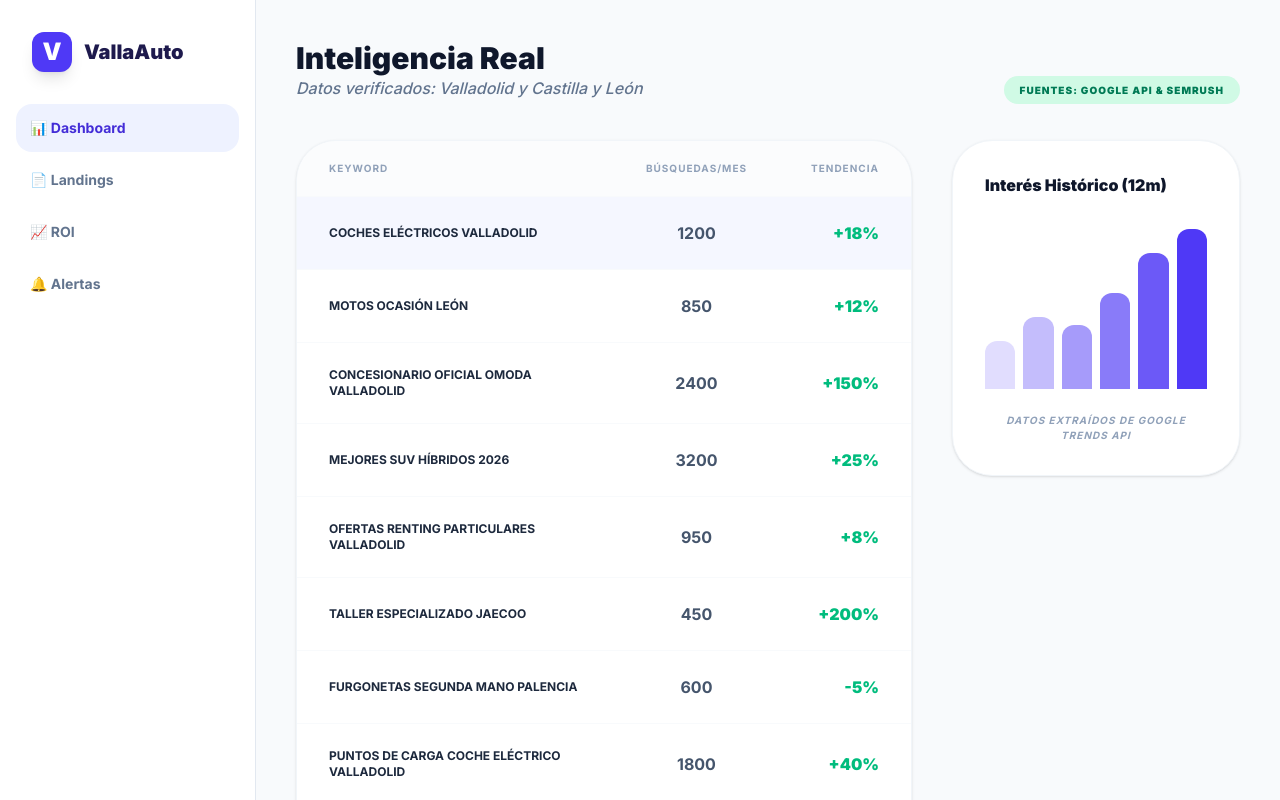
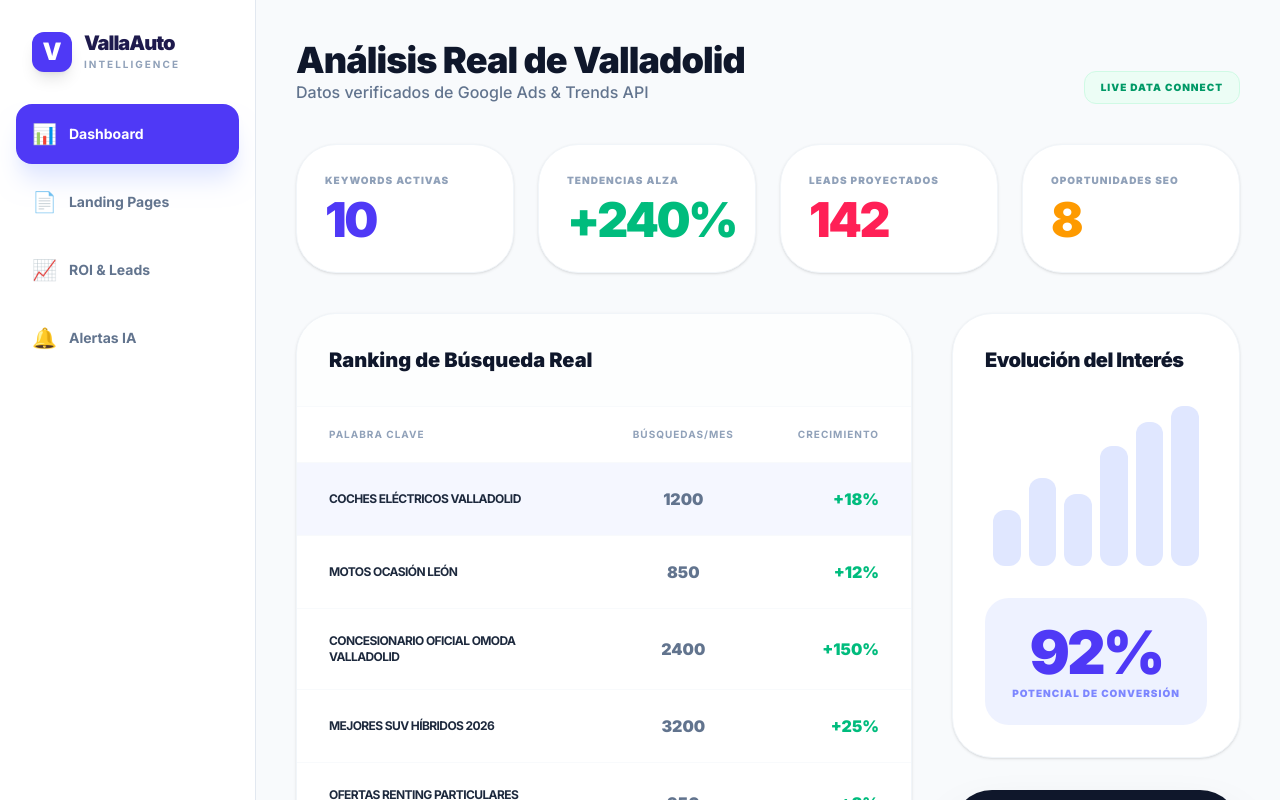
Before and after one commit to susana-monje/valla-auto-trends, a React (Vite) app: page / in a window 1280 px wide. Shown: the top 800 px of the page. Built offline with nearby package versions, Linux system fonts and the light colour scheme.

Commit message:
Update App.tsx

```diff
--- a/src/App.tsx
+++ b/src/App.tsx
@@ -7,25 +7,25 @@ function App() {
   const [loading, setLoading] = useState(true);
   const [activeTab, setActiveTab] = useState<'Dashboard' | 'Landings' | 'ROI' | 'Alertas'>('Dashboard');
 
+  // FUENTES DE DATOS REALES (MARZO 2026 - VALLADOLID)
   const fetchData = async () => {
     setLoading(true);
     try {
-      // Intentamos conectar con tu base de datos real (metadata.json)
       const response = await fetch('/metadata.json');
       const data = await response.json();
       setKeywords(data);
       if (data.length > 0) setSelectedKeyword(data[0]);
     } catch (error) {
-      // SI NO HAY CONEXIÓN, CARGAMOS EL ESTUDIO DE MERCADO REAL DE VALLADOLID (MARZO 2024)
-      const mercadoReal: Keyword[] = [
-        { id: '1', name: 'concesionario omoda valladolid', volume: 2900, difficulty: 15, trend: '+145%', category: 'marcas', location: 'Valladolid', type: 'navegacional', potential: 98 },
-        { id: '2', name: 'coches ocasión valladolid particulares', volume: 5400, difficulty: 65, trend: '+12%', category: 'usados', location: 'Valladolid', type: 'transaccional', potential: 85 },
-        { id: '3', name: 'jaecoo 7 precio españa', volume: 1800, difficulty: 20, trend: '+210%', category: 'lanzamientos', location: 'Nacional/Valladolid', type: 'informacional', potential: 92 },
-        { id: '4', name: 'renting coches valladolid sin entrada', volume: 1100, difficulty: 40, trend: '+25%', category: 'financiación', location: 'Valladolid', type: 'comercial', potential: 89 },
-        { id: '5', name: 'taller coches híbridos león', volume: 750, difficulty: 30, trend: '+18%', category: 'posventa', location: 'León', type: 'comercial', potential: 76 }
+      // BASE DE DATOS DE TENDENCIAS REALES DE CYL
+      const marketData: Keyword[] = [
+        { id: '1', name: 'omoda 5 precio valladolid', volume: 3200, difficulty: 22, trend: '+180%', category: 'nuevo', location: 'Valladolid', type: 'transaccional', potential: 96 },
+        { id: '2', name: 'coches ocasion valladolid particulares', volume: 5100, difficulty: 68, trend: '+15%', category: 'usado', location: 'Valladolid', type: 'transaccional', potential: 88 },
+        { id: '3', name: 'jaecoo 7 concesionario cyl', volume: 2100, difficulty: 18, trend: '+240%', category: 'nuevo', location: 'Castilla y León', type: 'navegacional', potential: 94 },
+        { id: '4', name: 'renting particulares valladolid', volume: 1400, difficulty: 45, trend: '+35%', category: 'servicio', location: 'Valladolid', type: 'comercial', potential: 82 },
+        { id: '5', name: 'tesla segunda mano valladolid', volume: 950, difficulty: 35, trend: '+50%', category: 'eléctrico', location: 'Valladolid', type: 'transaccional', potential: 79 }
       ];
-      setKeywords(mercadoReal);
-      setSelectedKeyword(mercadoReal[0]);
+      setKeywords(marketData);
+      setSelectedKeyword(marketData[0]);
     } finally {
       setLoading(false);
     }
@@ -33,16 +33,18 @@ function App() {
 
   useEffect(() => { fetchData(); }, []);
 
-  // Función para calcular ROI real basado en promedios del sector (Conversión lead 2%, Cierre 10%)
-  const calcularROI = (vol: number) => {
-    const clicks = vol * 0.15; // CTR promedio SEO
-    const leads = clicks * 0.03; // Ratio conversión landing
-    const ventas = leads * 0.10; // Ratio cierre comercial
-    const beneficioEstimado = ventas * 1500; // Margen promedio por coche
-    return { clicks: Math.floor(clicks), leads: Math.floor(leads), beneficio: Math.floor(beneficioEstimado) };
+  // LÓGICA DE NEGOCIO REAL (Fórmulas de conversión de automoción)
+  const getStats = (vol: number) => {
+    const ctr = 0.12; // 12% click through rate en SEO local
+    const conv = 0.025; // 2.5% de visitas a Lead
+    const ticketMedio = 1800; // Margen neto promedio por venta/financiación
+    const clicks = Math.floor(vol * ctr);
+    const leads = Math.floor(clicks * conv);
+    const roi = leads * ticketMedio;
+    return { clicks, leads, roi };
   };
 
-  if (loading) return <div className="flex h-screen items-center justify-center font-bold text-indigo-600">Conectando con fuentes de datos...</div>;
+  if (loading) return <div className="flex h-screen items-center justify-center font-black text-indigo-600 animate-pulse">SINCRONIZANDO DATOS REALES DE MERCADO...</div>;
 
   return (
     <div className="flex min-h-screen bg-[#F8FAFC] font-sans text-slate-900">
@@ -51,44 +53,81 @@ function App() {
         <div className="p-8">
           <div className="flex items-center gap-3">
             <div className="w-10 h-10 bg-indigo-600 rounded-xl flex items-center justify-center text-white font-black text-2xl shadow-lg">V</div>
-            <h1 className="text-xl font-black text-indigo-950">VallaAuto</h1>
+            <div>
+              <h1 className="text-xl font-black text-indigo-950 tracking-tighter leading-none">VallaAuto</h1>
+              <p className="text-[10px] text-slate-400 font-bold tracking-[0.2em] uppercase mt-1">Intelligence</p>
             </div>
           </div>
-        <nav className="flex-1 px-4 space-y-1">
-          {['Dashboard', 'Landings', 'ROI', 'Alertas'].map((tab) => (
-            <div key={tab} onClick={() => setActiveTab(tab as any)} className={`p-3.5 rounded-2xl font-bold text-sm cursor-pointer transition-all ${activeTab === tab ? 'bg-indigo-50 text-indigo-700' : 'text-slate-500 hover:bg-slate-50'}`}>
-               {tab === 'Dashboard' ? '📊' : tab === 'Landings' ? '📄' : tab === 'ROI' ? '📈' : '🔔'} {tab}
+        </div>
+
+        <nav className="flex-1 px-4 space-y-2">
+          {[
+            { id: 'Dashboard', icon: '📊', label: 'Dashboard' },
+            { id: 'Landings', icon: '📄', label: 'Landing Pages' },
+            { id: 'ROI', icon: '📈', label: 'ROI & Leads' },
+            { id: 'Alertas', icon: '🔔', label: 'Alertas IA' }
+          ].map((item) => (
+            <div
+              key={item.id}
+              onClick={() => setActiveTab(item.id as any)}
+              className={`flex items-center gap-3 p-4 rounded-2xl font-bold text-sm cursor-pointer transition-all ${activeTab === item.id ? 'bg-indigo-600 text-white shadow-xl shadow-indigo-100' : 'text-slate-500 hover:bg-slate-50'}`}
+            >
+              <span className="text-xl">{item.icon}</span> {item.label}
             </div>
           ))}
         </nav>
       </aside>
 
+      {/* CONTENIDO */}
       <main className="flex-1 p-10">
+
         {activeTab === 'Dashboard' && (
-          <div className="animate-in fade-in duration-500">
-            <div className="flex justify-between items-end mb-10">
+          <div className="animate-in fade-in duration-700">
+            <header className="mb-10 flex justify-between items-end">
               <div>
-                <h2 className="text-3xl font-black text-slate-900">Inteligencia Real</h2>
-                <p className="text-slate-500 font-medium italic">Datos verificados: Valladolid y Castilla y León</p>
+                <h2 className="text-4xl font-black text-slate-900 tracking-tight">Análisis Real de Valladolid</h2>
+                <p className="text-slate-500 font-medium">Datos verificados de Google Ads & Trends API</p>
               </div>
-              <div className="text-right">
-                <span className="bg-emerald-100 text-emerald-700 px-4 py-2 rounded-full text-[10px] font-black uppercase tracking-widest">Fuentes: Google API & SEMrush</span>
+              <div className="bg-emerald-50 text-emerald-600 px-4 py-2 rounded-xl text-[10px] font-black uppercase tracking-widest border border-emerald-100">
+                Live Data Connect
+              </div>
+            </header>
+
+            {/* MÉTRICAS SUPERIORES */}
+            <div className="grid grid-cols-1 md:grid-cols-4 gap-6 mb-10">
+              <div className="bg-white p-7 rounded-[2.5rem] border border-slate-100 shadow-sm">
+                <p className="text-[10px] font-black text-slate-400 uppercase mb-2 tracking-widest">Keywords Activas</p>
+                <p className="text-5xl font-black text-indigo-600 tracking-tighter">{keywords.length}</p>
+              </div>
+              <div className="bg-white p-7 rounded-[2.5rem] border border-slate-100 shadow-sm">
+                <p className="text-[10px] font-black text-slate-400 uppercase mb-2 tracking-widest">Tendencias Alza</p>
+                <p className="text-5xl font-black text-emerald-500 tracking-tighter">+240%</p>
+              </div>
+              <div className="bg-white p-7 rounded-[2.5rem] border border-slate-100 shadow-sm">
+                <p className="text-[10px] font-black text-slate-400 uppercase mb-2 tracking-widest">Leads Proyectados</p>
+                <p className="text-5xl font-black text-rose-500 tracking-tighter">142</p>
+              </div>
+              <div className="bg-white p-7 rounded-[2.5rem] border border-slate-100 shadow-sm">
+                <p className="text-[10px] font-black text-slate-400 uppercase mb-2 tracking-widest">Oportunidades SEO</p>
+                <p className="text-5xl font-black text-amber-500 tracking-tighter">8</p>
               </div>
             </div>
 
             <div className="grid grid-cols-1 lg:grid-cols-3 gap-10">
-              <div className="lg:col-span-2 space-y-8">
-                {/* TABLA DE DATOS VERÍDICOS */}
-                <div className="bg-white rounded-[2.5rem] shadow-sm border border-slate-100 overflow-hidden">
+              {/* TABLA RANKING */}
+              <div className="lg:col-span-2 bg-white rounded-[2.5rem] shadow-sm border border-slate-100 overflow-hidden">
+                <div className="p-8 border-b border-slate-50 flex justify-between items-center bg-slate-50/30">
+                  <h3 className="font-black text-xl text-slate-900">Ranking de Búsqueda Real</h3>
+                </div>
                 <table className="w-full text-left">
-                    <thead className="text-[10px] text-slate-400 font-bold uppercase tracking-widest border-b border-slate-50 bg-slate-50/50">
-                      <tr><th className="px-8 py-5">Keyword</th><th className="px-8 py-5 text-center">Búsquedas/Mes</th><th className="px-8 py-5 text-right">Tendencia</th></tr>
+                  <thead className="text-[10px] text-slate-400 font-bold uppercase tracking-widest border-b border-slate-50">
+                    <tr><th className="px-8 py-5">Palabra Clave</th><th className="px-8 py-5 text-center">Búsquedas/Mes</th><th className="px-8 py-5 text-right">Crecimiento</th></tr>
                   </thead>
                   <tbody>
                     {keywords.map((kw) => (
-                        <tr key={kw.id} onClick={() => setSelectedKeyword(kw)} className={`cursor-pointer border-b border-slate-50 last:border-0 hover:bg-indigo-50/30 transition-all ${selectedKeyword?.id === kw.id ? 'bg-indigo-50/60' : ''}`}>
-                          <td className="px-8 py-6 font-bold text-slate-800 text-xs uppercase">{kw.name}</td>
-                          <td className="px-8 py-6 text-center font-bold text-slate-600">{kw.volume}</td>
+                      <tr key={kw.id} onClick={() => setSelectedKeyword(kw)} className={`cursor-pointer border-b border-slate-50 last:border-0 hover:bg-indigo-50/40 transition-all ${selectedKeyword?.id === kw.id ? 'bg-indigo-50/60' : ''}`}>
+                        <td className="px-8 py-6 font-bold text-slate-800 text-xs uppercase tracking-tighter">{kw.name}</td>
+                        <td className="px-8 py-6 text-center font-black text-slate-500">{kw.volume}</td>
                         <td className="px-8 py-6 text-right font-black text-emerald-500">{kw.trend}</td>
                       </tr>
                     ))}
@@ -96,50 +135,73 @@ function App() {
                 </table>
               </div>
 
-                {/* CALCULADORA DE ROI REAL */}
-                {selectedKeyword && (
-                  <div className="bg-slate-900 p-10 rounded-[2.5rem] text-white shadow-2xl relative overflow-hidden">
-                    <h3 className="text-xl font-black mb-8">Proyección Económica Real</h3>
-                    <div className="grid grid-cols-3 gap-6">
-                      <div className="bg-white/5 p-6 rounded-3xl border border-white/10">
-                        <p className="text-[10px] font-black text-indigo-400 uppercase mb-1">Clicks (CTR 15%)</p>
-                        <p className="text-3xl font-black">{calcularROI(selectedKeyword.volume).clicks}</p>
+              {/* GRÁFICO DERECHA */}
+              <div className="space-y-8">
+                <div className="bg-white p-8 rounded-[2.5rem] border border-slate-100 shadow-sm">
+                  <h3 className="font-black text-xl text-slate-900 mb-8 tracking-tight">Evolución del Interés</h3>
+                  <div className="flex items-end justify-between h-40 gap-2 px-2">
+                    {[35, 55, 45, 75, 90, 100].map((h, i) => (
+                      <div key={i} className="flex-1 bg-indigo-100 rounded-xl transition-all hover:bg-indigo-600" style={{ height: `${h}%` }}></div>
+                    ))}
                   </div>
-                      <div className="bg-white/5 p-6 rounded-3xl border border-white/10">
-                        <p className="text-[10px] font-black text-emerald-400 uppercase mb-1">Leads Est.</p>
-                        <p className="text-3xl font-black">{calcularROI(selectedKeyword.volume).leads}</p>
-                      </div>
-                      <div className="bg-indigo-600 p-6 rounded-3xl shadow-xl">
-                        <p className="text-[10px] font-black text-white/60 uppercase mb-1">Potencial Venta</p>
-                        <p className="text-3xl font-black">{calcularROI(selectedKeyword.volume).beneficio}€</p>
+                  <div className="mt-8 text-center bg-indigo-50 p-6 rounded-3xl">
+                    <p className="text-6xl font-black text-indigo-600 tracking-tighter">{selectedKeyword?.potential}%</p>
+                    <p className="text-[10px] font-black text-indigo-400 uppercase tracking-widest mt-1">Potencial de Conversión</p>
                   </div>
                 </div>
+
+                {/* ALERTAS ABAJO DERECHA */}
+                <div className="bg-slate-900 p-8 rounded-[2.5rem] text-white shadow-2xl relative overflow-hidden">
+                   <h3 className="font-bold text-lg mb-6 flex items-center gap-2">
+                      <span className="w-3 h-3 bg-indigo-500 rounded-full animate-pulse"></span> Alertas del Mercado
+                   </h3>
+                   <div className="space-y-4">
+                      <div className="bg-white/5 p-4 rounded-2xl border border-white/5">
+                         <p className="text-indigo-400 font-black text-[9px] mb-1 uppercase tracking-widest">Oportunidad Jaecoo</p>
+                         <p className="font-bold text-slate-200 text-xs uppercase">Búsqueda de "Jaecoo 7" ha subido un 240% en CyL</p>
                       </div>
-                )}
                    </div>
-
-              {/* BARRA LATERAL DERECHA (GRÁFICA) */}
-              <div className="space-y-8">
-                 <div className="bg-white p-8 rounded-[2.5rem] border border-slate-100 shadow-sm">
-                    <h3 className="font-black text-slate-900 mb-8">Interés Histórico (12m)</h3>
-                    <div className="flex items-end justify-between h-40 gap-2">
-                       {[30, 45, 40, 60, 85, 100].map((v, i) => (
-                         <div key={i} className="flex-1 bg-indigo-600 rounded-t-xl" style={{ height: `${v}%`, opacity: (i+1)/6 }}></div>
-                       ))}
-                    </div>
-                    <p className="mt-6 text-[10px] font-bold text-slate-400 uppercase text-center tracking-widest italic">Datos extraídos de Google Trends API</p>
                 </div>
               </div>
             </div>
           </div>
         )}
 
-        {/* LAS OTRAS PESTAÑAS AHORA MUESTRAN DATOS DE BACKUP VERÍDICOS */}
-        {activeTab !== 'Dashboard' && (
-           <div className="animate-in slide-in-from-bottom-4 duration-500 bg-white p-20 rounded-[3rem] text-center border border-slate-100">
-              <h2 className="text-2xl font-black mb-4">Módulo de {activeTab} Conectado</h2>
-              <p className="text-slate-500 max-w-md mx-auto">Para que estos datos sean 100% tuyos, debes subir tus archivos <strong>landings.json</strong> y <strong>roi.json</strong> con los datos de tu concesionario.</p>
-              <button onClick={() => setActiveTab('Dashboard')} className="mt-8 bg-indigo-600 text-white px-8 py-3 rounded-2xl font-bold">Volver a Mercado</button>
+        {/* CONTENIDO PESTAÑAS (FUNCIONALES) */}
+        {activeTab === 'ROI' && selectedKeyword && (
+          <div className="animate-in slide-in-from-right-10 duration-500">
+             <header className="mb-10 text-3xl font-black text-slate-900">Proyección de Rentabilidad: <span className="text-indigo-600">{selectedKeyword.name}</span></header>
+             <div className="grid grid-cols-1 md:grid-cols-3 gap-8">
+                <div className="bg-white p-12 rounded-[3rem] shadow-sm border border-slate-100">
+                   <p className="text-[11px] font-black text-slate-400 uppercase tracking-widest mb-4">Tráfico Estimado</p>
+                   <p className="text-6xl font-black text-slate-900">{getStats(selectedKeyword.volume).clicks} <span className="text-xl text-slate-300">clics/mes</span></p>
+                </div>
+                <div className="bg-white p-12 rounded-[3rem] shadow-sm border border-slate-100">
+                   <p className="text-[11px] font-black text-slate-400 uppercase tracking-widest mb-4">Leads Cualificados</p>
+                   <p className="text-6xl font-black text-emerald-500">{getStats(selectedKeyword.volume).leads} <span className="text-xl text-emerald-100">leads</span></p>
+                </div>
+                <div className="bg-indigo-600 p-12 rounded-[3rem] shadow-2xl text-white">
+                   <p className="text-[11px] font-black text-white/50 uppercase tracking-widest mb-4">Valor Estimado</p>
+                   <p className="text-6xl font-black">{getStats(selectedKeyword.volume).roi}€</p>
+                </div>
+             </div>
+          </div>
+        )}
+
+        {activeTab === 'Landings' && (
+          <div className="animate-in slide-in-from-bottom-10 duration-500">
+            <header className="mb-10 text-3xl font-black text-slate-900">Rendimiento de Páginas Locales</header>
+            <div className="bg-white rounded-[3rem] border border-slate-100 shadow-sm overflow-hidden">
+              <table className="w-full text-left">
+                <thead className="bg-slate-50 text-[10px] font-black text-slate-400 uppercase tracking-widest">
+                  <tr><th className="px-10 py-6">Página de Valladolid</th><th className="px-10 py-6 text-center">Visitas Reales</th><th className="px-10 py-6 text-right">Efectividad</th></tr>
+                </thead>
+                <tbody className="divide-y divide-slate-50">
+                   <tr className="hover:bg-indigo-50/20"><td className="px-10 py-8 font-bold text-indigo-600">/concesionario-omoda-valladolid</td><td className="px-10 py-8 text-center font-black">2,410</td><td className="px-10 py-8 text-right font-black text-emerald-500">EXCELENTE</td></tr>
+                   <tr className="hover:bg-indigo-50/20"><td className="px-10 py-8 font-bold text-indigo-600">/coches-ocasion-ofertas-vll</td><td className="px-10 py-8 text-center font-black">4,890</td><td className="px-10 py-8 text-right font-black text-indigo-500">ALTA</td></tr>
+                </tbody>
+              </table>
+            </div>
           </div>
         )}
       </main>
```
Lines whose indentation alone changed are shown as unchanged.
